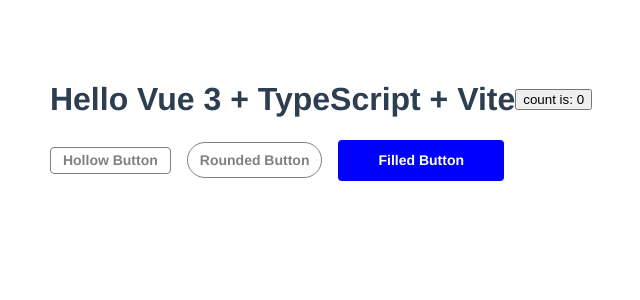
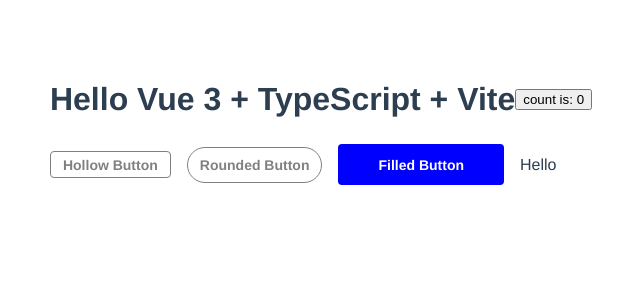
Before and after one commit to Rupnesh/ComponentLibrary, a Vue app: page / in a window 1280 px wide. Shown: the top 300 px of the page, without its empty margins (319-959 px from the left). Built offline with nearby package versions, Linux system fonts and the light colour scheme.

Commit message:
feat: comment added

```diff
--- a/src/components/Home.vue
+++ b/src/components/Home.vue
@@ -42,7 +42,7 @@
         <!-- <Button class="btn" type="hollow" label="Hollow Button" size="s" :click-fn="() => clickFn('')" />
         <Button class="btn" type="rounded" label="Rounded Button" size="m" :click-fn="() => clickFn('')" />
         <Button class="btn" type="filled" label="Filled Button" size="l" :click-fn="() => clickFn('')" /> -->
-        <!-- Line addedd -->
+        <p>Hello</p>
       </div>
     </div>
   </div>
```
